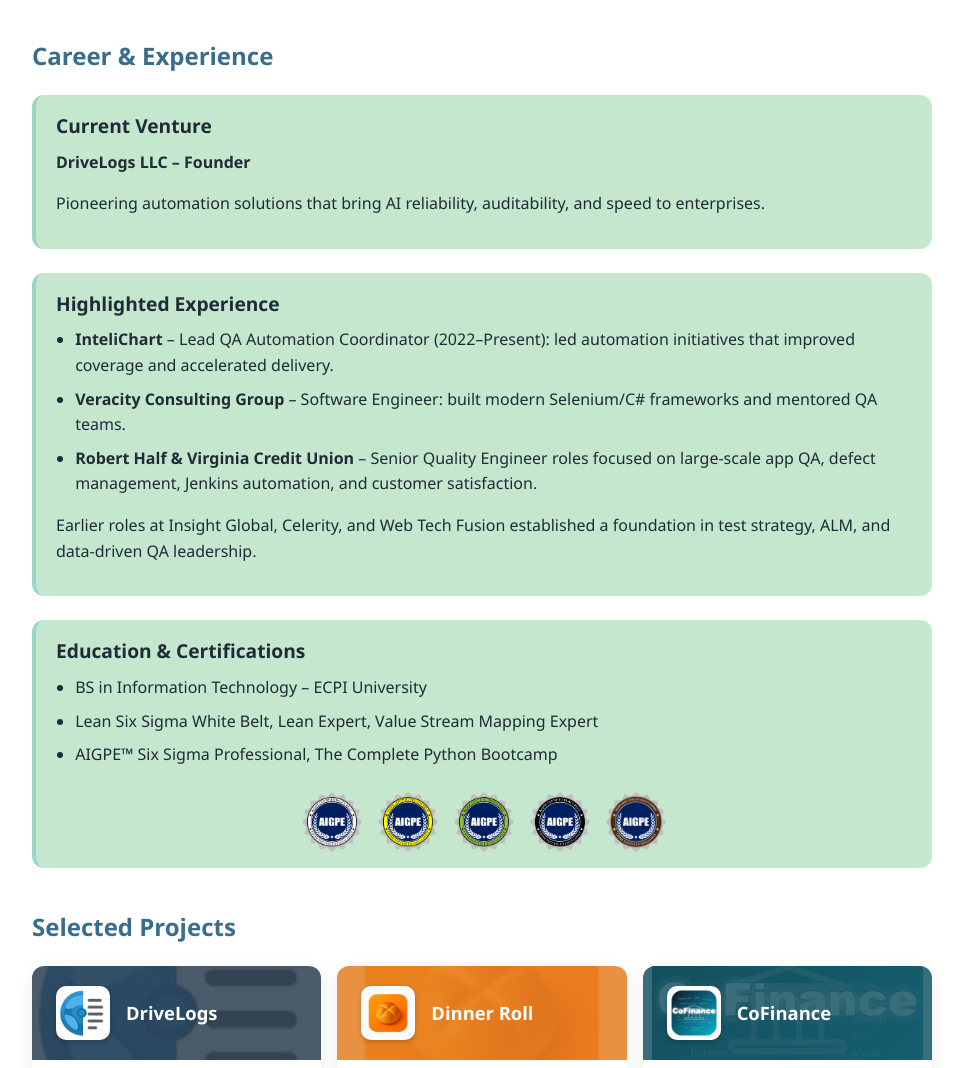
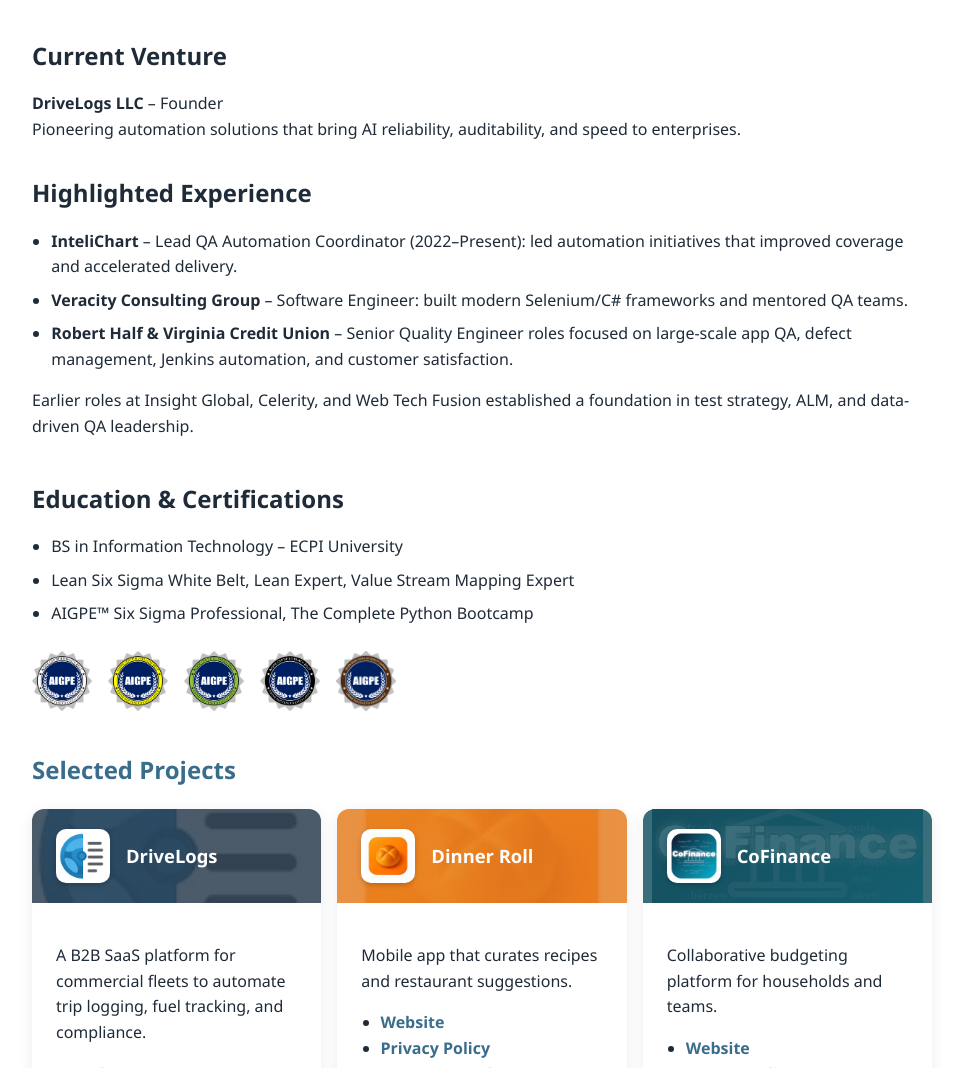
Before and after one commit to marpau0755/marpau0755.github.io, a plain HTML site: page index.html in a window 1280 px wide. Shown: the part 802-1870 px from the top of the page, without its empty margins (158-1121 px from the left). Drawn offline with Linux system fonts and the light colour scheme.

Commit message:
style: Revert Career and Experience section to plain text format

```diff
--- a/index.html
+++ b/index.html
@@ -49,40 +49,32 @@
     </section>
 
     <section>
-      <h2>Career &amp; Experience</h2>
-
-      <div class="card" style="margin-bottom: 1.5rem;">
-        <strong style="font-size: 1.2rem; color: var(--primary);">Current Venture</strong>
-        <div style="margin-top: 0.5rem;">
-          <strong>DriveLogs LLC – Founder</strong>
-          <p>Pioneering automation solutions that bring AI reliability, auditability, and speed to enterprises.</p>
-        </div>
+      <h3 style="color: var(--primary); font-size: 1.5rem; margin-top: 2.5rem; margin-bottom: 1rem;">Current Venture</h3>
+      <div style="margin-bottom: 2rem;">
+        <strong>DriveLogs LLC</strong> – Founder<br>
+        Pioneering automation solutions that bring AI reliability, auditability, and speed to enterprises.
       </div>
 
-      <div class="card" style="margin-bottom: 1.5rem;">
-        <strong style="font-size: 1.2rem; color: var(--primary);">Highlighted Experience</strong>
-        <ul style="margin-top: 0.5rem; padding-left: 1.2rem; line-height: 1.6;">
+      <h3 style="color: var(--primary); font-size: 1.5rem; margin-bottom: 1rem;">Highlighted Experience</h3>
+      <ul style="padding-left: 1.2rem; line-height: 1.6; margin-bottom: 1rem;">
         <li style="margin-bottom: 0.5rem;"><strong>InteliChart</strong> – Lead QA Automation Coordinator (2022–Present): led automation initiatives that improved coverage and accelerated delivery.</li>
         <li style="margin-bottom: 0.5rem;"><strong>Veracity Consulting Group</strong> – Software Engineer: built modern Selenium/C# frameworks and mentored QA teams.</li>
         <li style="margin-bottom: 0.5rem;"><strong>Robert Half &amp; Virginia Credit Union</strong> – Senior Quality Engineer roles focused on large-scale app QA, defect management, Jenkins automation, and customer satisfaction.</li>
       </ul>
-        <p style="margin-top: 1rem;">Earlier roles at Insight Global, Celerity, and Web Tech Fusion established a foundation in test strategy, ALM, and data-driven QA leadership.</p>
-      </div>
+      <p style="margin-bottom: 2.5rem;">Earlier roles at Insight Global, Celerity, and Web Tech Fusion established a foundation in test strategy, ALM, and data-driven QA leadership.</p>
 
-      <div class="card">
-        <strong style="font-size: 1.2rem; color: var(--primary);">Education &amp; Certifications</strong>
-        <ul style="margin-top: 0.5rem; padding-left: 1.2rem; line-height: 1.6;">
+      <h3 style="color: var(--primary); font-size: 1.5rem; margin-bottom: 1rem;">Education &amp; Certifications</h3>
+      <ul style="padding-left: 1.2rem; line-height: 1.6; margin-bottom: 1.5rem;">
         <li style="margin-bottom: 0.5rem;">BS in Information Technology – ECPI University</li>
         <li style="margin-bottom: 0.5rem;">Lean Six Sigma White Belt, Lean Expert, Value Stream Mapping Expert</li>
         <li>AIGPE™ Six Sigma Professional, The Complete Python Bootcamp</li>
       </ul>
-        <div style="display: flex; gap: 1rem; margin-top: 1.5rem; flex-wrap: wrap; justify-content: center;">
+      <div style="display: flex; gap: 1rem; margin-top: 1.5rem; flex-wrap: wrap;">
         <img src="assets/images/white_belt.png" alt="White Belt" style="height: 60px; object-fit: contain;">
         <img src="assets/images/yellow_belt.png" alt="Yellow Belt" style="height: 60px; object-fit: contain;">
         <img src="assets/images/green_belt.png" alt="Green Belt" style="height: 60px; object-fit: contain;">
         <img src="assets/images/black_belt.png" alt="Black Belt" style="height: 60px; object-fit: contain;">
         <img src="assets/images/seven_tools.png" alt="Seven Tools" style="height: 60px; object-fit: contain;">
-        </div>
       </div>
     </section>
 
```
Lines whose indentation alone changed are shown as unchanged.
